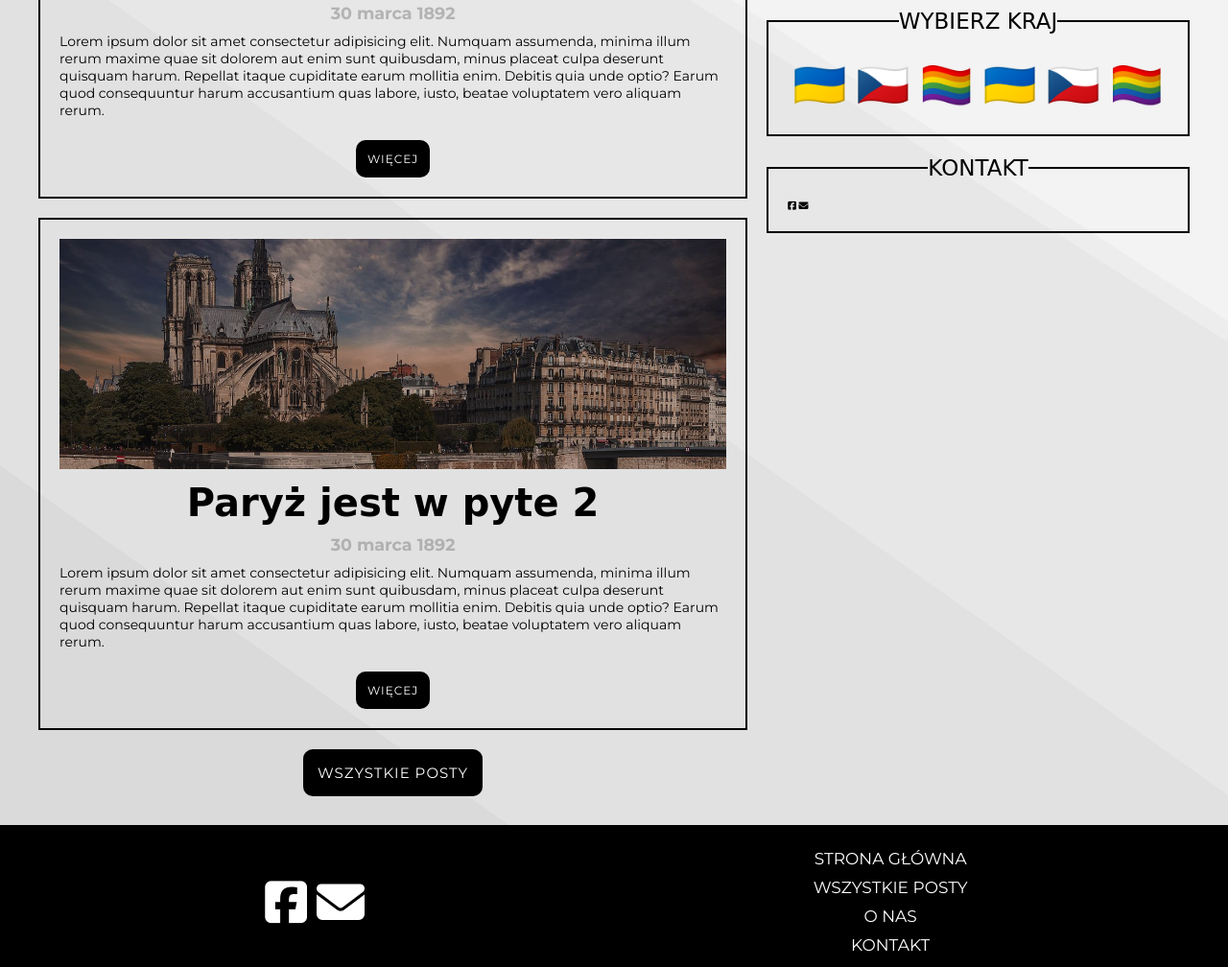
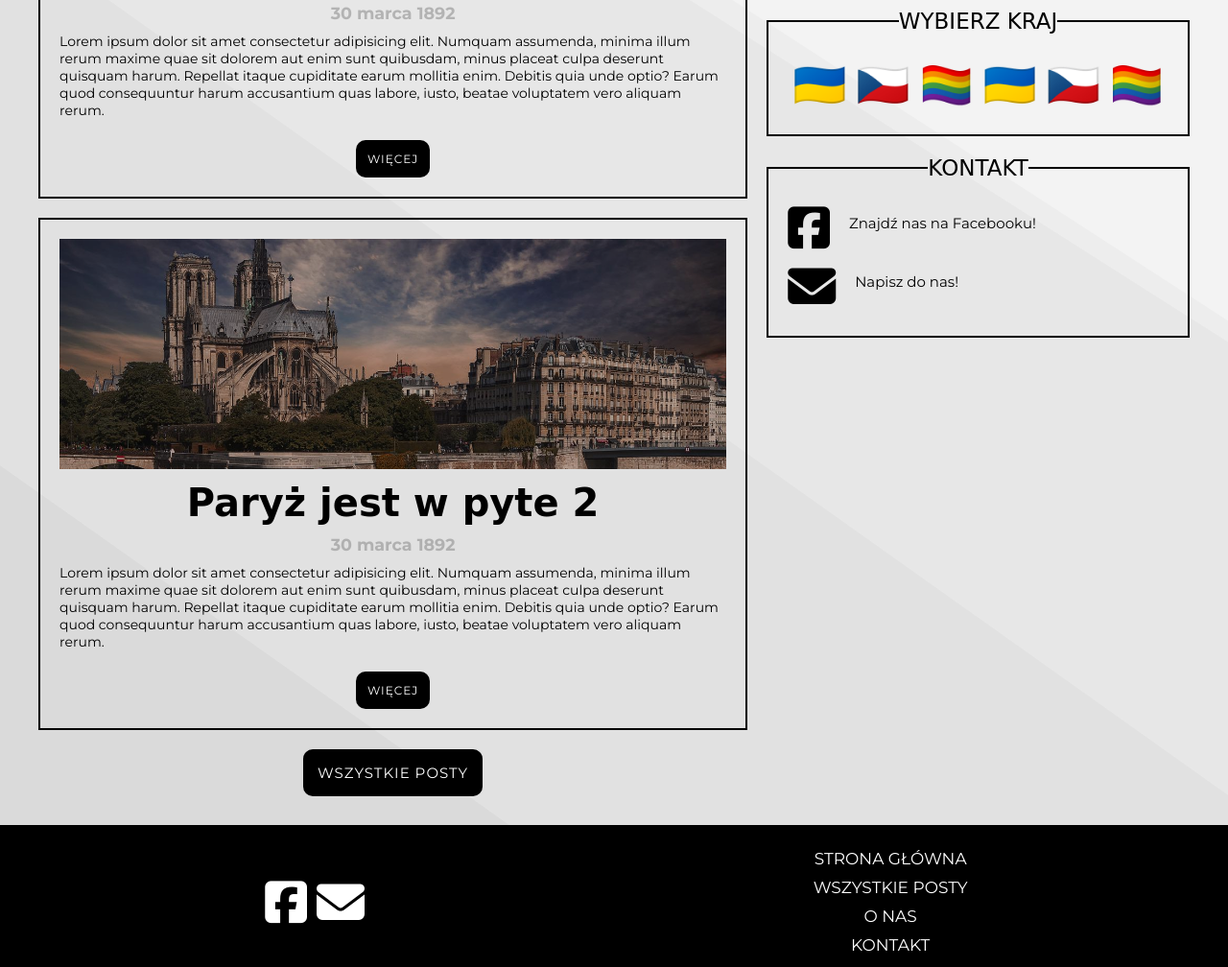
Before and after one commit to architektnumernabis/Gdzies-dalej, a plain HTML site: page index.html in a window 1280 px wide. Shown: the part 993-2001 px from the top of the page at 96% size. Drawn offline with Linux system fonts and the light colour scheme; a web font is replaced by a local one.

Commit message:
added contact section

```diff
--- a/index.html
+++ b/index.html
@@ -35,7 +35,7 @@
             </button>
         </div>
         <div class="nav-mobile__links">
-            <a href="" class="nav-mobile__link">strona główna</a>
+            <a href="#" class="nav-mobile__link">strona główna</a>
             <a href="" class="nav-mobile__link">wszystie posty</a>
             <a href="" class="nav-mobile__link">o nas</a>
             <a href="" class="nav-mobile__link">kontakt</a>
@@ -130,8 +130,15 @@
             <fieldset class="contact border">
                 <legend class="contact__title">kontakt</legend>
                 <div class="contact__box">
-                    <i class="fa-brands fa-square-facebook"></i>
-                    <i class="fa-solid fa-envelope"></i>
+                    <div class="contact__box--container">
+                        <a href=""> <i class="fa-brands fa-square-facebook"></i></a>
+                        <p>Znajdź nas na Facebooku!</p>
+                    </div>
+                    <div class="contact__box--container">
+                        <a href=""> <i class="fa-solid fa-envelope"></i></a>
+                        <p>Napisz do nas!</p>
+                    </div>
+
                 </div>
             </fieldset>
         </div>
@@ -146,7 +153,7 @@
                 <i class="fa-solid fa-envelope"></i>
                 <!--test-->
             </div>
-                <div class="footer__box--left">
+            <div class="footer__box--left">
                 <a href="#">strona główna</a>
                 <a href="">wszystkie posty</a>
                 <a href="">o nas</a>
--- a/static/js/main.js
+++ b/static/js/main.js
@@ -8,6 +8,7 @@ const header = document.querySelector('.header')
 const handleNav = () => {
     navBtn.classList.toggle('is-active')
     navMobile.classList.toggle('nav-mobile__links--active')
+    document.body.classList.toggle('body-no-scroll')
 }
 
 navBtn.addEventListener('click', handleNav)
--- a/static/sass/_large.scss
+++ b/static/sass/_large.scss
@@ -4,6 +4,30 @@
     .nav-desktop {
         &__title {
             font-size: 11rem;
+        }
+    }
+
+    /*MAIN*/
+    .main {
+
+        /*SIDEBAR*/
+        .sidebar {
+
+            /*CONTACT*/
+            .contact {
+                &__box {
+                    &--container {
+                        a {
+                            font-size: 5rem;
+                        }
+
+                        p {
+                            font-size: 1.5rem;
+                            line-height: 5rem;
+                        }
+                    }
+                }
+            }
         }
     }
 
--- a/static/sass/_medium.scss
+++ b/static/sass/_medium.scss
@@ -36,6 +36,26 @@
 
             a {
                 font-size: 1.4rem;
+            }
+        }
+
+        /*SIDEBAR*/
+        .sidebar {
+
+            /*CONTACT*/
+            .contact {
+                &__box {
+                    &--container {
+                        a {
+                            font-size: 5rem;
+                        }
+
+                        p {
+                            font-size: 1.6rem;
+                            line-height: 5rem;
+                        }
+                    }
+                }
             }
         }
     }
@@ -162,6 +182,22 @@
                     }
                 }
             }
+
+            /*CONTACT*/
+            .contact {
+                &__box {
+                    &--container {
+                        a {
+                            font-size: 4rem;
+                        }
+
+                        p {
+                            font-size: 1.1rem;
+                            line-height: 4rem;
+                        }
+                    }
+                }
+            }
         }
     }
 }
--- a/static/sass/_small.scss
+++ b/static/sass/_small.scss
@@ -38,6 +38,18 @@
                     }
                 }
             }
+
+            /*CONTACT*/
+            .contact {
+                &__box {
+                    &--container {
+                        p {
+                            font-size: 1.5rem;
+                        }
+
+                    }
+                }
+            }
         }
     }
 }
--- a/static/sass/main.scss
+++ b/static/sass/main.scss
@@ -20,6 +20,10 @@ body {
     font-family: 'Montserrat', sans-serif;
     background-image: url('../img/Shiny\ Overlay.svg');
     background-size: cover;
+}
+
+.body-no-scroll {
+    overflow-y: hidden;
 }
 
 /*NAVIGATION DESKTOP*/
@@ -244,6 +248,33 @@ body {
                 text-transform: uppercase;
                 font-size: 2.3rem;
             }
+
+            &__box {
+               display: flex;
+               flex-direction: column;
+               align-items: flex-start;
+
+               &--container {
+                display: flex;
+
+                a {
+                    color: $black-color;
+                    font-size: 4rem;
+                    transition: transform .3s;
+
+                    &:hover {
+                        transform: scale(1.1);
+                    }
+                }
+
+                p {
+                    font-size: 1.2rem;
+                    line-height: 4rem;
+                    margin-left: 20px;
+                }
+
+               }
+            }
         }
     }
 }
```
Also changed, not shown: templates/allposts.html (+27 -0 lines), static/css/main.css, 1 other file.
